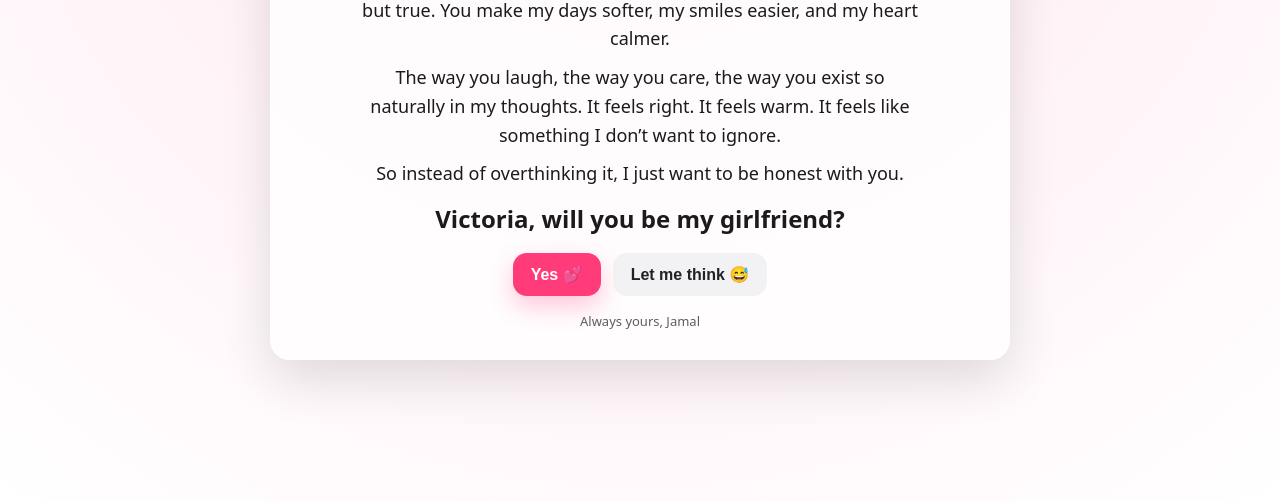
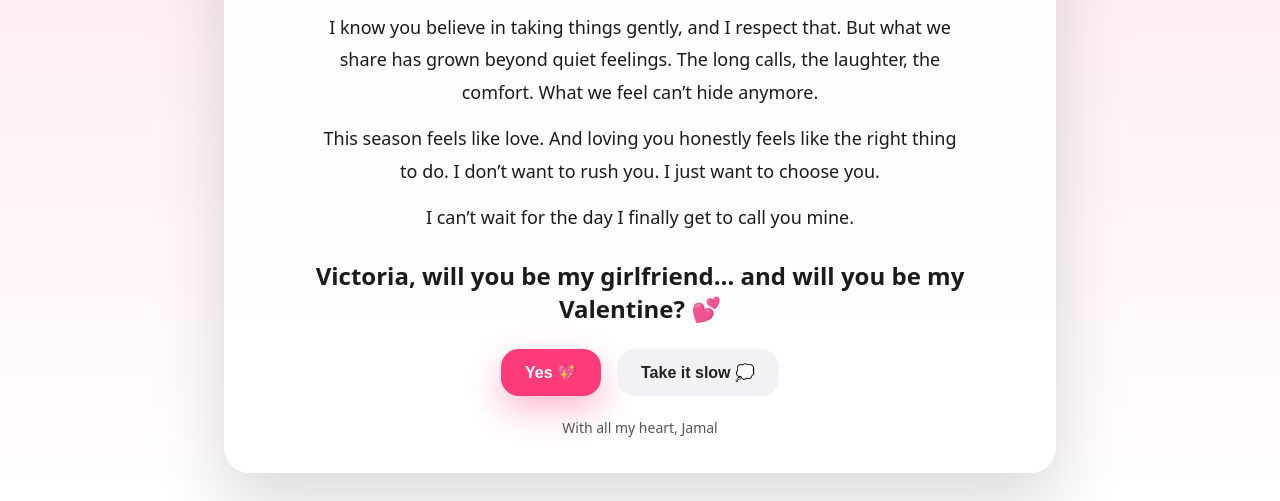
Before and after one commit to fatormaalbert19-dev/for-Victoria, a plain HTML site: page index.html in a window 1280 px wide. Shown: the part 299-800 px from the top of the page. Drawn offline with Linux system fonts and the light colour scheme.

Commit message:
Revise index.html for Valentine's theme and layout
Updated the styling and content of the Valentine's message for improved aesthetics and clarity.

```diff
--- a/index.html
+++ b/index.html
@@ -2,79 +2,207 @@
 <html lang="en">
 <head>
   <meta charset="utf-8" />
-  <meta name="viewport" content="width=device-width,initial-scale=1" />
+  <meta name="viewport" content="width=device-width, initial-scale=1" />
   <title>For Victoria 💗</title>
+
   <style>
-    body{
-      margin:0; min-height:100vh; display:flex; align-items:center; justify-content:center;
+    body {
+      margin: 0;
+      min-height: 100vh;
+      display: flex;
+      align-items: center;
+      justify-content: center;
       font-family: system-ui, -apple-system, Segoe UI, Roboto, Arial, sans-serif;
-      background: radial-gradient(circle at top, #ffe6ef, #fff);
-      color:#1b1b1b;
+      background: linear-gradient(180deg, #ffe6ef, #ffffff);
+      color: #1b1b1b;
+      overflow: hidden;
     }
-    .card{
-      width:min(680px, 92vw);
-      background: rgba(255,255,255,.8);
-      border-radius: 20px;
-      padding: 30px;
-      box-shadow: 0 20px 50px rgba(0,0,0,.12);
-      text-align:center;
+
+    .card {
+      width: min(760px, 94vw);
+      background: rgba(255, 255, 255, 0.92);
+      border-radius: 26px;
+      padding: 36px;
+      box-shadow: 0 30px 70px rgba(0,0,0,0.15);
+      text-align: center;
+      animation: fadeIn 1.2s ease;
     }
-    h1{ margin:0 0 10px; font-size: clamp(26px, 4vw, 40px); }
-    p{ margin: 10px auto; line-height: 1.6; font-size: 18px; max-width: 55ch; }
-    .btns{ margin-top: 18px; display:flex; gap:12px; justify-content:center; flex-wrap:wrap; }
-    button{
-      border:0; cursor:pointer; padding: 12px 18px; border-radius: 14px;
-      font-size: 16px; font-weight: 600;
-      transition: transform .1s ease, box-shadow .2s ease;
+
+    h1 {
+      font-size: clamp(28px, 4vw, 42px);
+      margin-bottom: 14px;
     }
-    .yes{ background:#ff3b7a; color:white; box-shadow: 0 10px 24px rgba(255,59,122,.28); }
-    .yes:hover{ transform: translateY(-1px); box-shadow: 0 14px 32px rgba(255,59,122,.35); }
-    .later{ background:#f2f2f4; color:#222; }
-    .later:hover{ transform: translateY(-1px); }
-    .footer{ margin-top:16px; font-size: 13px; opacity:.7; }
-    .heart{ font-size: 22px; }
+
+    p {
+      font-size: 18px;
+      line-height: 1.8;
+      max-width: 62ch;
+      margin: 14px auto;
+    }
+
+    .question {
+      margin-top: 26px;
+      font-size: 24px;
+      font-weight: 650;
+    }
+
+    .btns {
+      margin-top: 24px;
+      display: flex;
+      gap: 16px;
+      justify-content: center;
+      flex-wrap: wrap;
+    }
+
+    button {
+      border: none;
+      padding: 14px 24px;
+      border-radius: 18px;
+      font-size: 16px;
+      font-weight: 600;
+      cursor: pointer;
+      transition: transform .15s ease, box-shadow .2s ease;
+    }
+
+    .yes {
+      background: #ff3b7a;
+      color: #fff;
+      box-shadow: 0 14px 34px rgba(255,59,122,.35);
+    }
+
+    .yes:hover {
+      transform: translateY(-2px);
+      box-shadow: 0 20px 44px rgba(255,59,122,.45);
+    }
+
+    .later {
+      background: #f2f2f4;
+      color: #222;
+    }
+
+    .footer {
+      margin-top: 22px;
+      font-size: 14px;
+      opacity: .75;
+    }
+
+    .heart {
+      font-size: 26px;
+      margin-bottom: 6px;
+    }
+
+    .valentine {
+      display: none;
+      animation: fadeIn 1s ease;
+    }
+
+    @keyframes fadeIn {
+      from { opacity: 0; transform: translateY(12px); }
+      to { opacity: 1; transform: translateY(0); }
+    }
+
+    .floating-heart {
+      position: absolute;
+      bottom: -40px;
+      font-size: 20px;
+      animation: floatUp 6s linear infinite;
+      opacity: 0.6;
+    }
+
+    @keyframes floatUp {
+      from { transform: translateY(0); opacity: .6; }
+      to { transform: translateY(-110vh); opacity: 0; }
+    }
   </style>
 </head>
+
 <body>
-  <div class="card">
+  <audio id="bgm" loop>
+    <source src="https://cdn.pixabay.com/audio/2022/10/16/audio_7c5c6cfa42.mp3" type="audio/mpeg">
+  </audio>
+
+  <div class="card" id="mainCard">
     <div class="heart">💗</div>
     <h1>Victoria Itua</h1>
 
     <p>
-      I’ve been thinking about you a lot, and I realized something simple but true.
-      You make my days softer, my smiles easier, and my heart calmer.
+      From the moment you came into my life, everything began to feel softer.
+      Talking to you for hours never feels like time wasted.
+      It feels like home finding me slowly.
     </p>
 
     <p>
-      The way you laugh, the way you care, the way you exist so naturally in my thoughts.
-      It feels right. It feels warm. It feels like something I don’t want to ignore.
+      I know you believe in taking things gently, and I respect that.
+      But what we share has grown beyond quiet feelings.
+      The long calls, the laughter, the comfort.
+      What we feel can’t hide anymore.
     </p>
 
     <p>
-      So instead of overthinking it, I just want to be honest with you.
+      This season feels like love.
+      And loving you honestly feels like the right thing to do.
+      I don’t want to rush you.
+      I just want to choose you.
     </p>
 
-    <h2 style="margin:14px 0 6px;">Victoria, will you be my girlfriend?</h2>
+    <p>
+      I can’t wait for the day I finally get to call you mine.
+    </p>
+
+    <div class="question">
+      Victoria, will you be my girlfriend…
+      and will you be my Valentine? 💕
+    </div>
 
     <div class="btns">
-      <button class="yes" onclick="sayYes()">Yes 💕</button>
-      <button class="later" id="noBtn" onmouseover="dodgeNo()">Let me think 😅</button>
+      <button class="yes" onclick="acceptLove()">Yes 💖</button>
+      <button class="later" onclick="slow()">Take it slow 💭</button>
     </div>
 
-    <p id="reply" style="margin-top:16px; font-weight:600;"></p>
-    <div class="footer">Always yours, Jamal</div>
+    <div class="footer">
+      With all my heart, Jamal
+    </div>
+  </div>
+
+  <div class="card valentine" id="valentineCard">
+    <h1>You said yes 💘</h1>
+    <p>
+      I’m smiling harder than I can explain.
+      Thank you for choosing me, for trusting me,
+      and for letting love find us in its own time.
+    </p>
+    <p>
+      Happy Valentine’s, my love 💗
+    </p>
+    <div class="footer">Forever yours, Jamal</div>
   </div>
 
   <script>
-    function sayYes(){
-      const msg = "You just made me really happy 💖 I can’t wait to do this with you. Text me and say yes.";
-      document.getElementById("reply").textContent = msg;
+    const audio = document.getElementById("bgm");
+
+    document.body.addEventListener("click", () => {
+      audio.play().catch(() => {});
+    }, { once: true });
+
+    function acceptLove() {
+      document.getElementById("mainCard").style.display = "none";
+      document.getElementById("valentineCard").style.display = "block";
+      startHearts();
     }
-    function dodgeNo(){
-      const btn = document.getElementById("noBtn");
-      const x = Math.floor(Math.random() * 220) - 110;
-      const y = Math.floor(Math.random() * 120) - 60;
-      btn.style.transform = `translate(${x}px, ${y}px)`;
+
+    function slow() {
+      alert("That’s okay. I’m here, patient and certain about you 💗");
+    }
+
+    function startHearts() {
+      for (let i = 0; i < 25; i++) {
+        const heart = document.createElement("div");
+        heart.className = "floating-heart";
+        heart.textContent = "💗";
+        heart.style.left = Math.random() * 100 + "vw";
+        heart.style.animationDuration = (4 + Math.random() * 3) + "s";
+        document.body.appendChild(heart);
+      }
     }
   </script>
 </body>
```
